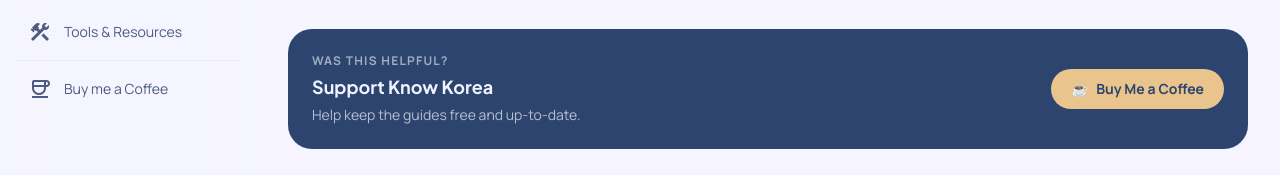
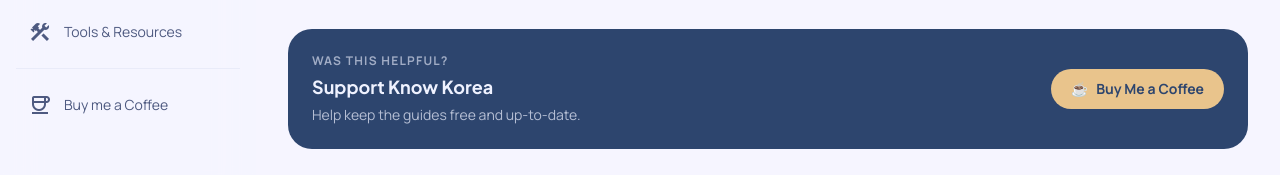
Before and after one commit to ventureops/know-korea, a Next.js app: page / in a window 1280 px wide. Shown: the part 577-752 px from the top of the page. Built offline with nearby package versions, Linux system fonts and the light colour scheme; no server answers; the database is empty.

Commit message:
fix: sidebar BMC link — increase top spacing from categories

```diff
--- a/components/layout/Sidebar.tsx
+++ b/components/layout/Sidebar.tsx
@@ -63,7 +63,7 @@
         </nav>
 
         {/* BMC Link */}
-        <div className="mt-2 pt-2 border-t border-outline-variant/15">
+        <div className="mt-4 pt-4 border-t border-outline-variant/15">
           <a
             href="https://www.buymeacoffee.com"
             target="_blank"
```
